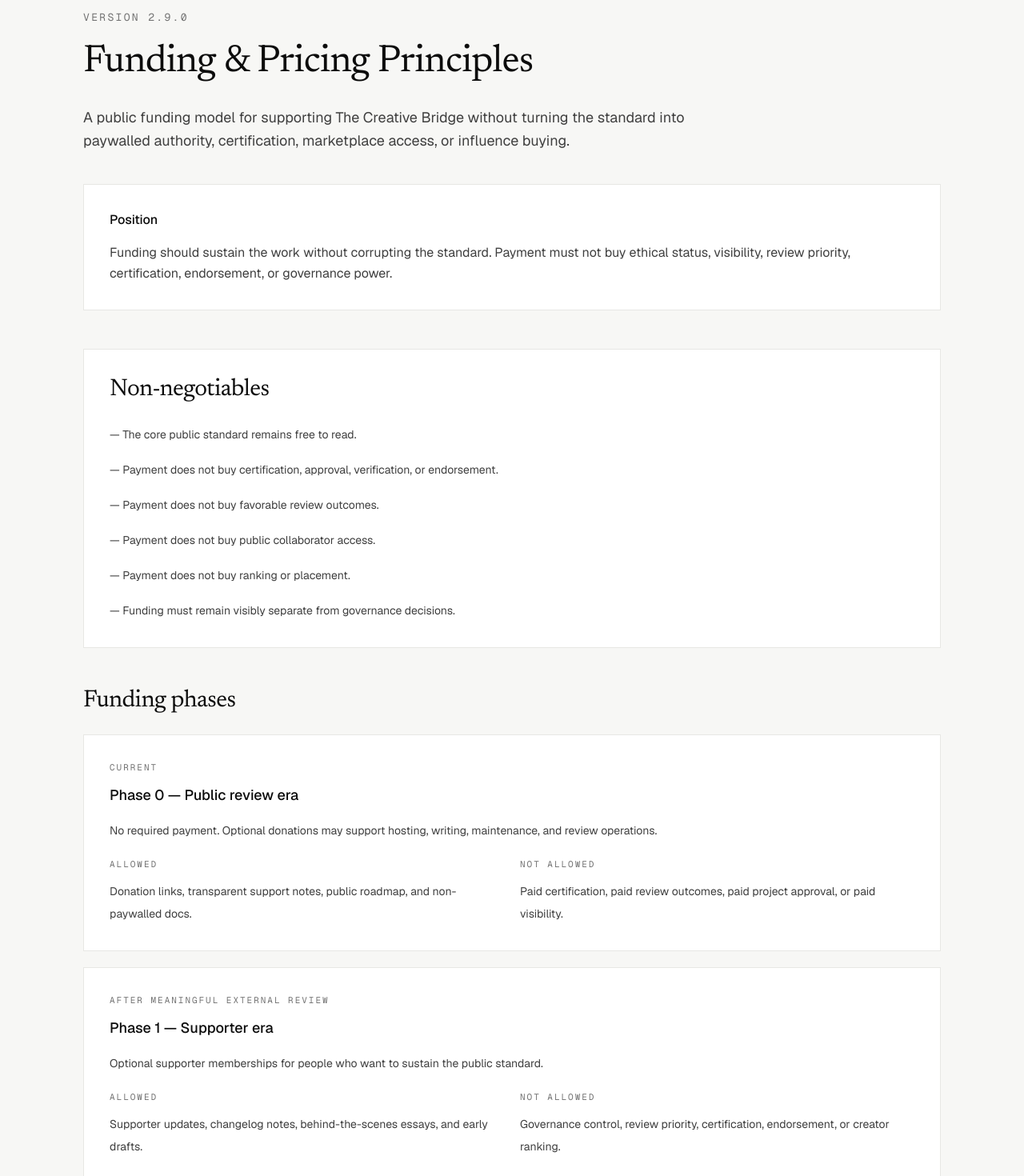
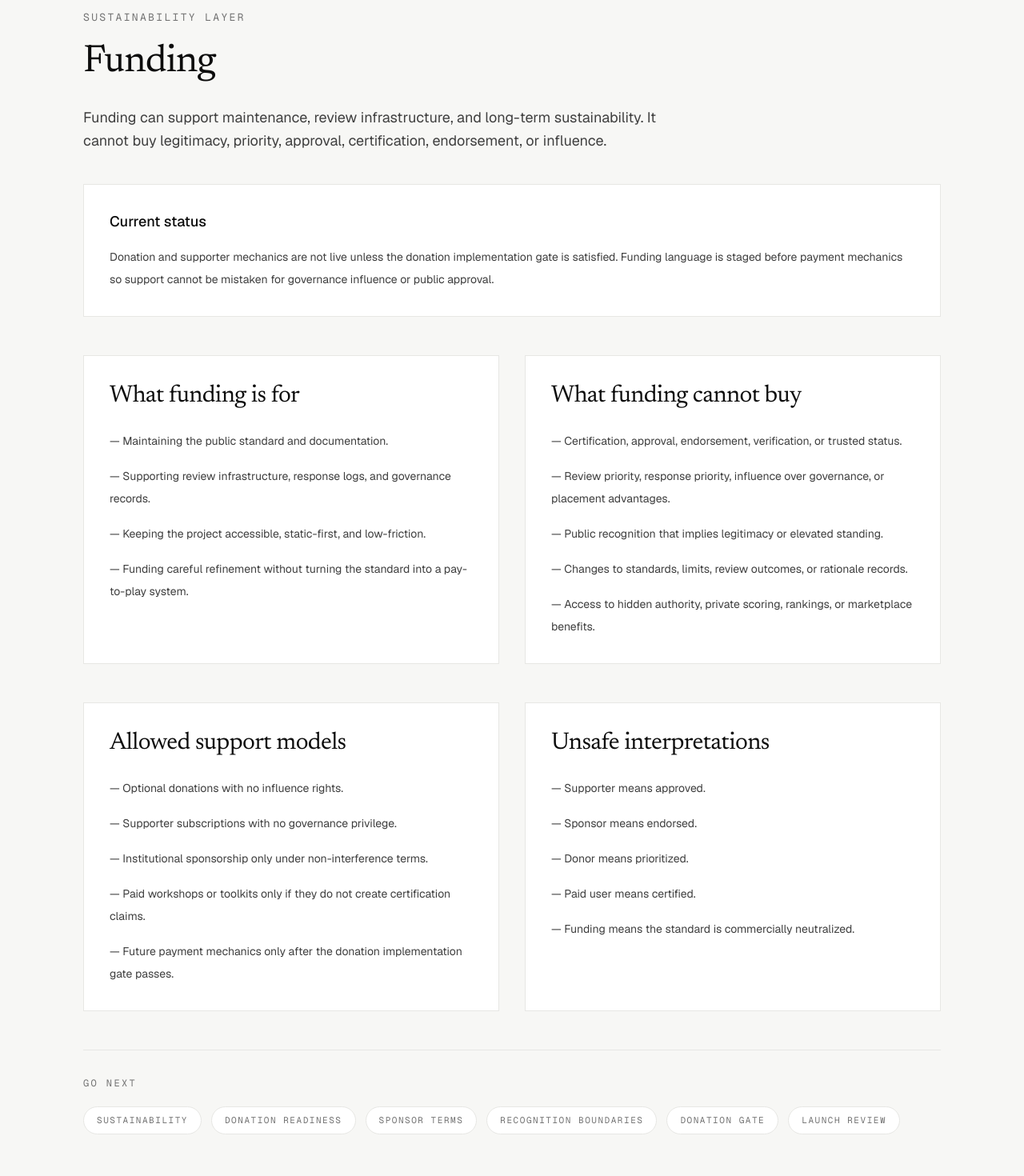
Before and after one commit to zacharymplace/creative-bridge, a Next.js app: page /funding in a window 1280 px wide. Shown: the part 100-1570 px from the top of the page at 80% size. Built offline with nearby package versions, Linux system fonts and the light colour scheme.

Commit message:
Refine funding page for readers

```diff
--- a/package.json
+++ b/package.json
@@ -1,6 +1,6 @@
 {
   "name": "creative-bridge",
-  "version": "3.20.0",
+  "version": "3.21.0",
   "private": true,
   "scripts": {
     "prebuild": "node scripts/sync-public-assets.mjs",
--- a/scripts/qa-static-export.mjs
+++ b/scripts/qa-static-export.mjs
@@ -79,6 +79,8 @@ const requiredFiles = [
   "docs/releases/v3.18.0.md",
   "docs/releases/v3.19.0.md",
   "docs/releases/v3.20.0.md",
+  "docs/releases/v3.21.0.md",
+  "docs/system/funding-page-reader-pass.md",
   "docs/system/docs-index-reader-pass.md",
   "docs/system/review-page-reader-pass.md",
   "docs/system/limits-page-reader-pass.md",
--- a/scripts/sync-public-assets.mjs
+++ b/scripts/sync-public-assets.mjs
@@ -71,6 +71,8 @@ const markdownFiles = [
   "releases/v3.18.0.md",
   "releases/v3.19.0.md",
   "releases/v3.20.0.md",
+  "releases/v3.21.0.md",
+  "system/funding-page-reader-pass.md",
   "system/docs-index-reader-pass.md",
   "system/review-page-reader-pass.md",
   "system/limits-page-reader-pass.md",
--- a/src/app/funding/page.tsx
+++ b/src/app/funding/page.tsx
@@ -1,124 +1,136 @@
-import { fundingPrinciples } from "@/content/funding/funding-principles";
+import Link from "next/link";
 
 export default function FundingPage() {
+  const fundingFor = [
+    "Maintaining the public standard and documentation.",
+    "Supporting review infrastructure, response logs, and governance records.",
+    "Keeping the project accessible, static-first, and low-friction.",
+    "Funding careful refinement without turning the standard into a pay-to-play system.",
+  ];
+
+  const cannotBuy = [
+    "Certification, approval, endorsement, verification, or trusted status.",
+    "Review priority, response priority, influence over governance, or placement advantages.",
+    "Public recognition that implies legitimacy or elevated standing.",
+    "Changes to standards, limits, review outcomes, or rationale records.",
+    "Access to hidden authority, private scoring, rankings, or marketplace benefits.",
+  ];
+
+  const supportModels = [
+    "Optional donations with no influence rights.",
+    "Supporter subscriptions with no governance privilege.",
+    "Institutional sponsorship only under non-interference terms.",
+    "Paid workshops or toolkits only if they do not create certification claims.",
+    "Future payment mechanics only after the donation implementation gate passes.",
+  ];
+
+  const unsafeInterpretations = [
+    "Supporter means approved.",
+    "Sponsor means endorsed.",
+    "Donor means prioritized.",
+    "Paid user means certified.",
+    "Funding means the standard is commercially neutralized.",
+  ];
+
+  const nextSteps = [
+    { label: "Sustainability", href: "/sustainability" },
+    { label: "Donation Readiness", href: "/donation-readiness" },
+    { label: "Sponsor Terms", href: "/sponsor-terms" },
+    { label: "Recognition Boundaries", href: "/recognition-boundaries" },
+    { label: "Donation Gate", href: "/donation-gate" },
+    { label: "Launch Review", href: "/donation-launch-review" },
+  ];
+
   return (
     <main>
       <section className="cb-container cb-section-y">
         <p className="font-mono text-[13px] uppercase tracking-[0.18em] text-[var(--cb-muted)]">
-          Version {fundingPrinciples.version}
+          Sustainability layer
         </p>
 
         <h1 className="cb-display mt-4 max-w-4xl text-4xl tracking-tight text-[var(--cb-ink)] sm:text-5xl sm:leading-tight">
-          {fundingPrinciples.title}
+          Funding
         </h1>
 
         <p className="mt-6 max-w-3xl text-lg leading-relaxed text-[var(--cb-body)]">
-          {fundingPrinciples.summary}
+          Funding can support maintenance, review infrastructure, and long-term
+          sustainability. It cannot buy legitimacy, priority, approval,
+          certification, endorsement, or influence.
         </p>
 
-        <div className="mt-10 border border-[var(--cb-border)] bg-[var(--cb-surface)] p-6 sm:p-8">
-          <h2 className="text-base font-medium text-[var(--cb-ink)]">
-            Position
+        <section className="mt-10 border border-[var(--cb-border)] bg-[var(--cb-surface)] p-6 sm:p-8">
+          <h2 className="text-lg font-medium text-[var(--cb-ink)]">
+            Current status
           </h2>
-          <p className="mt-4 text-base leading-relaxed text-[var(--cb-body)]">
-            {fundingPrinciples.position}
+          <p className="mt-4 text-sm leading-7 text-[var(--cb-body)]">
+            Donation and supporter mechanics are not live unless the donation
+            implementation gate is satisfied. Funding language is staged before
+            payment mechanics so support cannot be mistaken for governance
+            influence or public approval.
           </p>
-        </div>
+        </section>
 
-        <section className="mt-12 border border-[var(--cb-border)] bg-[var(--cb-surface)] p-6 sm:p-8">
+        <section className="mt-12 grid gap-8 lg:grid-cols-2">
+          <div className="border border-[var(--cb-border)] bg-[var(--cb-surface)] p-6 sm:p-8">
             <h2 className="cb-display text-3xl text-[var(--cb-ink)]">
-            Non-negotiables
+              What funding is for
             </h2>
             <ul className="mt-6 space-y-4 text-sm leading-7 text-[var(--cb-body)]">
-            {fundingPrinciples.nonNegotiables.map((item) => (
+              {fundingFor.map((item) => (
                 <li key={item}>— {item}</li>
               ))}
             </ul>
-        </section>
+          </div>
 
-        <section className="mt-12">
+          <div className="border border-[var(--cb-border)] bg-[var(--cb-surface)] p-6 sm:p-8">
             <h2 className="cb-display text-3xl text-[var(--cb-ink)]">
-            Funding phases
+              What funding cannot buy
             </h2>
-
-          <div className="mt-6 grid gap-5">
-            {fundingPrinciples.phases.map((phase) => (
-              <article
-                key={phase.title}
-                className="border border-[var(--cb-border)] bg-[var(--cb-surface)] p-6 sm:p-8"
-              >
-                <p className="font-mono text-[11px] uppercase tracking-[0.18em] text-[var(--cb-muted)]">
-                  {phase.timing}
-                </p>
-                <h3 className="mt-3 text-lg font-medium text-[var(--cb-ink)]">
-                  {phase.title}
-                </h3>
-                <p className="mt-4 text-sm leading-7 text-[var(--cb-body)]">
-                  {phase.model}
-                </p>
-
-                <div className="mt-5 grid gap-5 md:grid-cols-2">
-                  <div>
-                    <h4 className="font-mono text-[11px] uppercase tracking-[0.18em] text-[var(--cb-muted)]">
-                      Allowed
-                    </h4>
-                    <p className="mt-3 text-sm leading-7 text-[var(--cb-body)]">
-                      {phase.allowed}
-                    </p>
-                  </div>
-                  <div>
-                    <h4 className="font-mono text-[11px] uppercase tracking-[0.18em] text-[var(--cb-muted)]">
-                      Not allowed
-                    </h4>
-                    <p className="mt-3 text-sm leading-7 text-[var(--cb-body)]">
-                      {phase.notAllowed}
-                    </p>
-                  </div>
-                </div>
-              </article>
+            <ul className="mt-6 space-y-4 text-sm leading-7 text-[var(--cb-body)]">
+              {cannotBuy.map((item) => (
+                <li key={item}>— {item}</li>
               ))}
+            </ul>
           </div>
         </section>
 
-        <section className="mt-12">
+        <section className="mt-12 grid gap-8 lg:grid-cols-2">
+          <div className="border border-[var(--cb-border)] bg-[var(--cb-surface)] p-6 sm:p-8">
             <h2 className="cb-display text-3xl text-[var(--cb-ink)]">
-            Pricing ladders
+              Allowed support models
             </h2>
+            <ul className="mt-6 space-y-4 text-sm leading-7 text-[var(--cb-body)]">
+              {supportModels.map((item) => (
+                <li key={item}>— {item}</li>
+              ))}
+            </ul>
+          </div>
 
-          <div className="mt-6 grid gap-5 md:grid-cols-2">
-            {fundingPrinciples.pricingLadders.map((tier) => (
-              <article
-                key={tier.name}
-                className="border border-[var(--cb-border)] bg-[var(--cb-surface)] p-6"
-              >
-                <h3 className="text-lg font-medium text-[var(--cb-ink)]">
-                  {tier.name}
-                </h3>
-                <p className="mt-3 font-mono text-[12px] uppercase tracking-[0.14em] text-[var(--cb-muted)]">
-                  {tier.price}
-                </p>
-                <p className="mt-4 text-sm leading-7 text-[var(--cb-body)]">
-                  {tier.purpose}
-                </p>
-              </article>
+          <div className="border border-[var(--cb-border)] bg-[var(--cb-surface)] p-6 sm:p-8">
+            <h2 className="cb-display text-3xl text-[var(--cb-ink)]">
+              Unsafe interpretations
+            </h2>
+            <ul className="mt-6 space-y-4 text-sm leading-7 text-[var(--cb-body)]">
+              {unsafeInterpretations.map((item) => (
+                <li key={item}>— {item}</li>
               ))}
+            </ul>
           </div>
         </section>
 
-        <section className="mt-12 border border-[var(--cb-border)] bg-[var(--cb-surface)] p-6 sm:p-8">
-          <h2 className="cb-display text-3xl text-[var(--cb-ink)]">
-            Drift risks
+        <section className="mt-12 border-t border-[var(--cb-border)] pt-8">
+          <h2 className="font-mono text-[12px] uppercase tracking-[0.2em] text-[var(--cb-muted)]">
+            Go next
           </h2>
-          <div className="mt-6 grid gap-5">
-            {fundingPrinciples.driftRisks.map((item) => (
-              <div key={item.risk}>
-                <h3 className="text-base font-medium text-[var(--cb-ink)]">
-                  {item.risk}
-                </h3>
-                <p className="mt-2 text-sm leading-7 text-[var(--cb-body)]">
-                  {item.guardrail}
-                </p>
-              </div>
+          <div className="mt-5 flex flex-wrap gap-3">
+            {nextSteps.map((item) => (
+              <Link
+                key={item.href}
+                href={item.href}
+                className="rounded-full border border-[var(--cb-border)] bg-white px-4 py-2 font-mono text-[11px] uppercase tracking-[0.14em] text-[var(--cb-muted)] underline-offset-4 hover:underline"
+              >
+                {item.label}
+              </Link>
             ))}
           </div>
         </section>
```
Also changed, not shown: 2 other files (tests, documents, lock files or other folders). Lines whose indentation alone changed are shown as unchanged.
